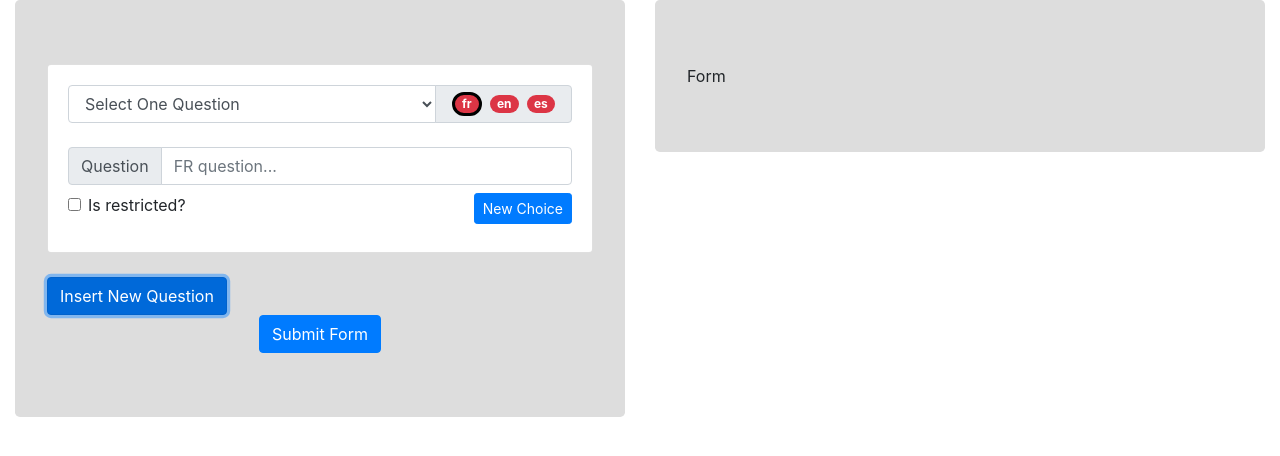
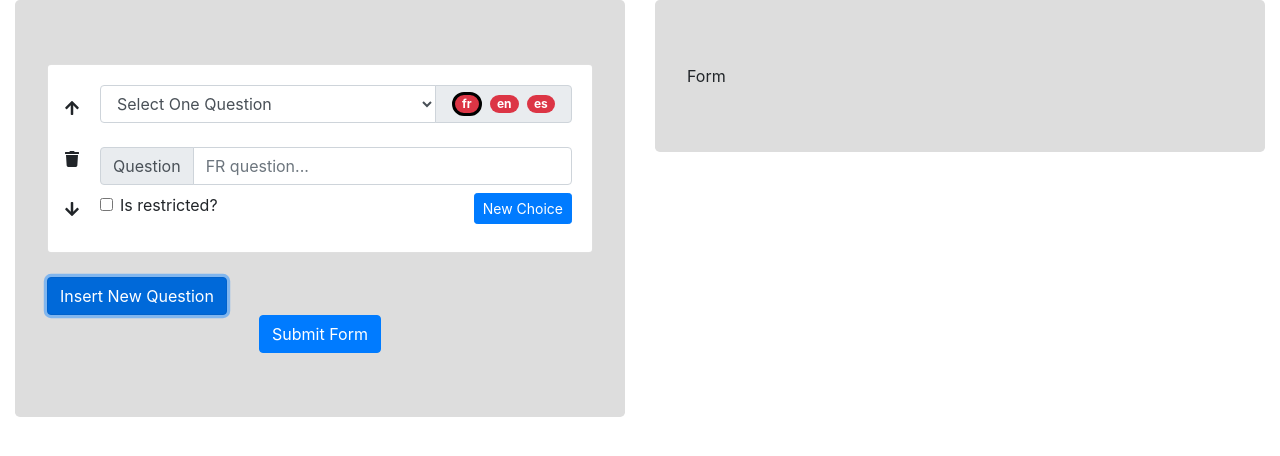
Before and after one commit to ChagnonSebastien/dynamic-forms, a React (Create React App) app: page / in a window 1280 px wide. Both pictures are taken after a click on the button "Insert New Question". Shown: the top 456 px of the page. Built offline with nearby package versions, Linux system fonts and the light colour scheme.

Commit message:
Readded an option to delete and reorder each cards

```diff
--- a/src/form-builder/QuestionBuilder.js
+++ b/src/form-builder/QuestionBuilder.js
@@ -1,8 +1,9 @@
 import React, { useState } from 'react';
 import PropTypes from 'prop-types';
-import { Form, Badge, Col, Card, InputGroup } from 'react-bootstrap';
+import { Form, Badge, Col, Card, InputGroup, Row } from 'react-bootstrap';
 import CheckboxBuilder, { checkFields as checkboxCheck } from './CheckboxBuilder';
 import SelectOneBuilder, { checkFields as selectOneCheck } from './SelectOneBuilder';
+import { FaArrowUp, FaTrash, FaArrowDown } from 'react-icons/fa';
 
 const QuestionBuilder = (props) => {
   const { content, setForm, languages } = props;
@@ -51,6 +52,21 @@ const QuestionBuilder = (props) => {
 
   return (
     <Card>
+      <Row noGutters>
+        <Col
+          xs="auto"
+          style={{
+            display: 'flex',
+            justifyContent: 'space-evenly',
+            flexDirection: 'column',
+            margin: '0 0 0 1rem',
+          }}
+        >
+          <FaArrowUp />
+          <FaTrash />
+          <FaArrowDown />
+        </Col>
+        <Col>
           <Card.Body>
             <Form>
               <Form.Row>
@@ -114,6 +130,8 @@ const QuestionBuilder = (props) => {
             <br />
             {elementEditor}
           </Card.Body>
+        </Col>
+      </Row>
     </Card>
   )
 };
```
Lines whose indentation alone changed are shown as unchanged.
